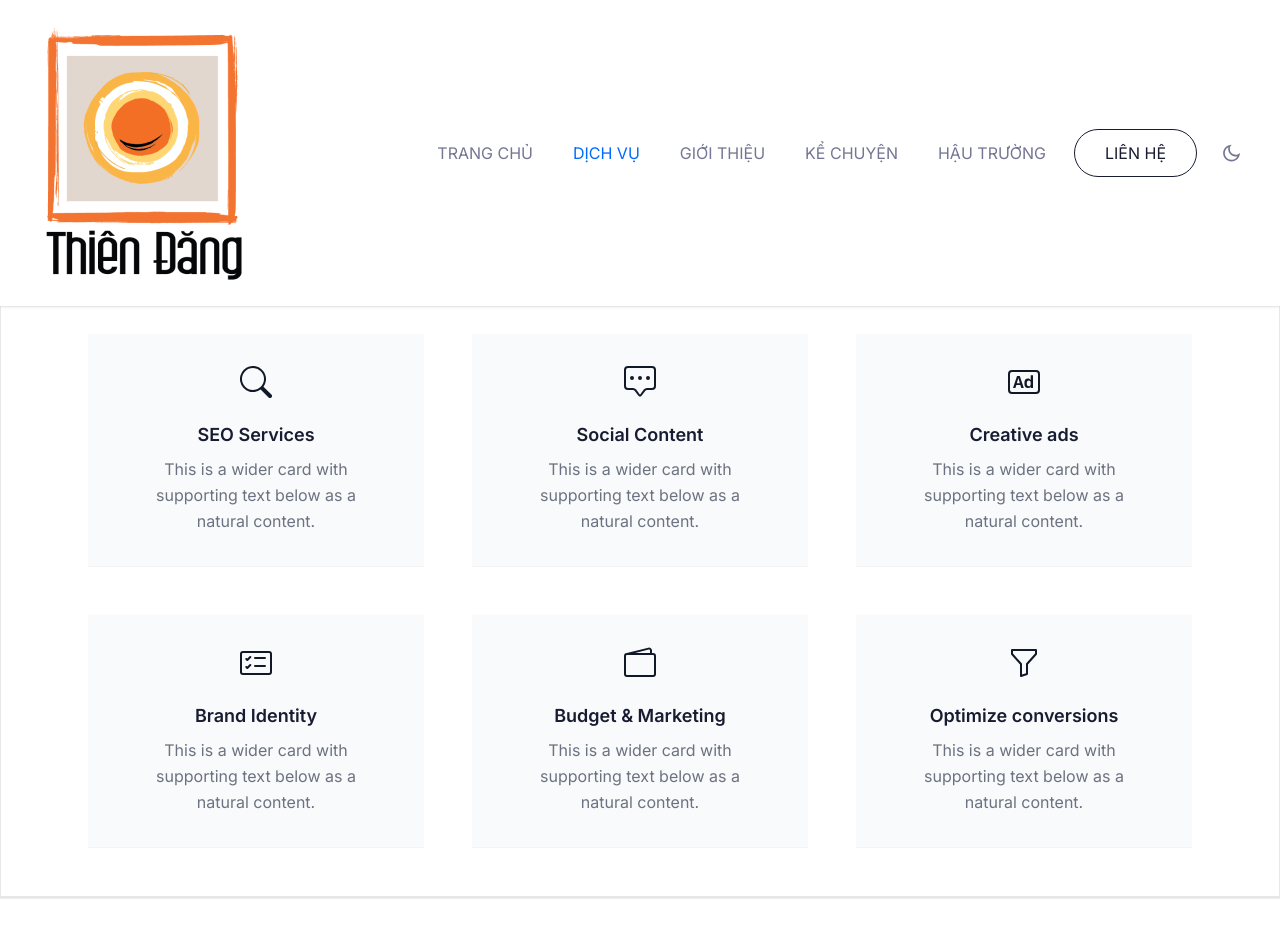
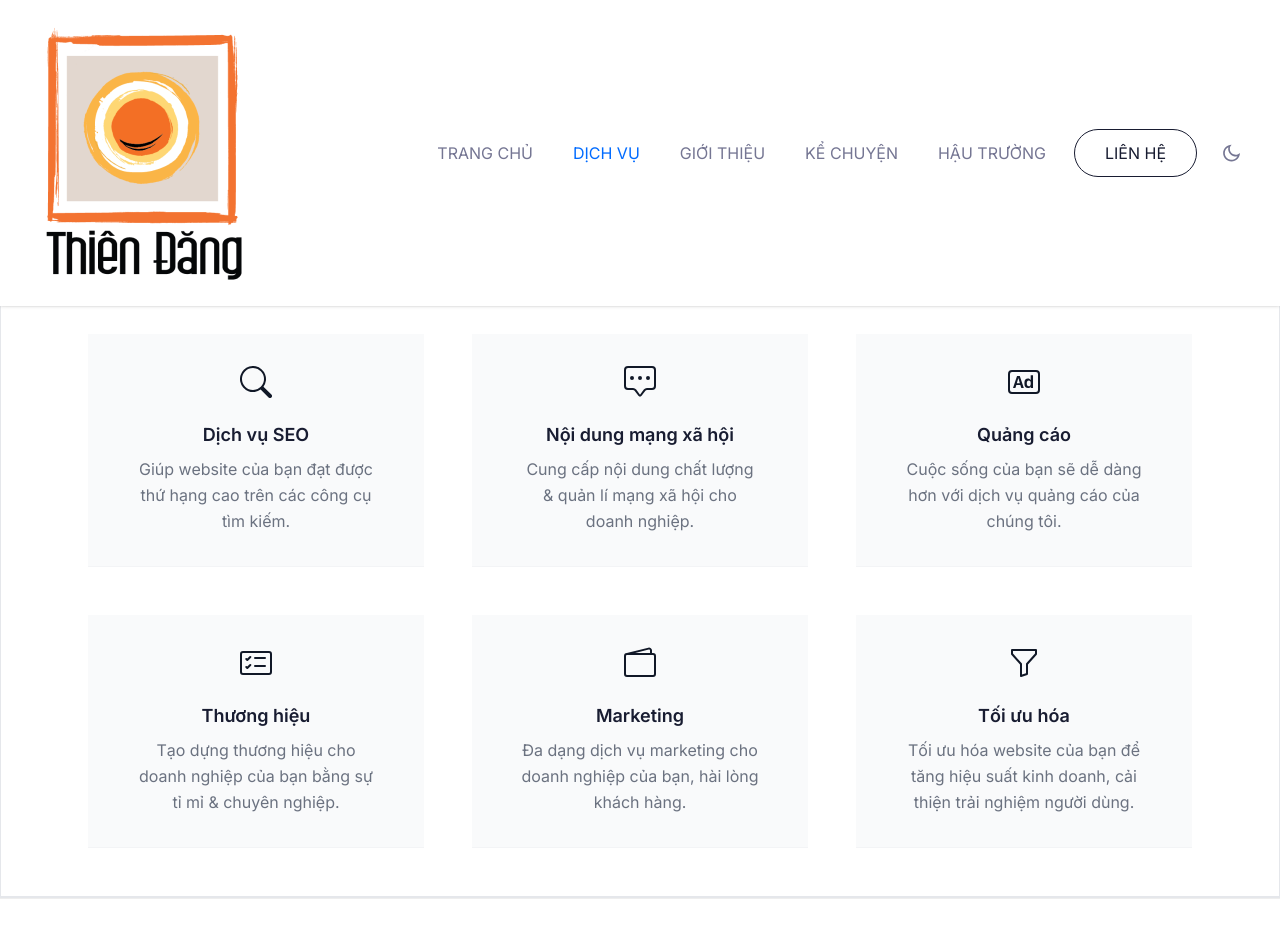
Before and after one commit to jackytank/vct, a Next.js app: page /dich-vu in a window 1280 px wide. Shown: the top 952 px of the page. Built offline with nearby package versions, Linux system fonts and the light colour scheme.

Commit message:
[modify] modify some content

```diff
--- a/app/(site)/dich-vu/page.tsx
+++ b/app/(site)/dich-vu/page.tsx
@@ -53,7 +53,7 @@ const ServicesPage = () => {
                             />
                         </svg>
                         <p className="text-gray-500 leading-relaxed font-light text-xl mx-auto pb-2">
-                            Save time managing advertising &amp; Content for your business.
+                            Tiết kiệm thời gian quản lý quảng cáo &amp; Nội dung cho doanh nghiệp của bạn.
                         </p>
                     </header>
                     {/* End heading */}
@@ -84,11 +84,10 @@ const ServicesPage = () => {
                                     </svg>
                                 </div>
                                 <h3 className="text-lg leading-normal mb-2 font-semibold text-black">
-                                    SEO Services
+                                    Dịch vụ SEO
                                 </h3>
                                 <p className="text-gray-500">
-                                    This is a wider card with supporting text below as a natural
-                                    content.
+                                    Giúp website của bạn đạt được thứ hạng cao trên các công cụ tìm kiếm.
                                 </p>
                             </div>
                             {/* end service block */}
@@ -121,11 +120,10 @@ const ServicesPage = () => {
                                     </svg>
                                 </div>
                                 <h3 className="text-lg leading-normal mb-2 font-semibold text-black">
-                                    Social Content
+                                    Nội dung mạng xã hội
                                 </h3>
                                 <p className="text-gray-500">
-                                    This is a wider card with supporting text below as a natural
-                                    content.
+                                    Cung cấp nội dung chất lượng & quản lí mạng xã hội cho doanh nghiệp.
                                 </p>
                             </div>
                             {/* end service block */}
@@ -158,11 +156,10 @@ const ServicesPage = () => {
                                     </svg>
                                 </div>
                                 <h3 className="text-lg leading-normal mb-2 font-semibold text-black">
-                                    Creative ads
+                                    Quảng cáo
                                 </h3>
                                 <p className="text-gray-500">
-                                    This is a wider card with supporting text below as a natural
-                                    content.
+                                    Cuộc sống của bạn sẽ dễ dàng hơn với dịch vụ quảng cáo của chúng tôi.
                                 </p>
                             </div>
                             {/* end service block */}
@@ -193,11 +190,10 @@ const ServicesPage = () => {
                                     </svg>
                                 </div>
                                 <h3 className="text-lg leading-normal mb-2 font-semibold text-black">
-                                    Brand Identity
+                                    Thương hiệu
                                 </h3>
                                 <p className="text-gray-500">
-                                    This is a wider card with supporting text below as a natural
-                                    content.
+                                    Tạo dựng thương hiệu cho doanh nghiệp của bạn bằng sự tỉ mỉ &amp; chuyên nghiệp.
                                 </p>
                             </div>
                             {/* end service block */}
@@ -229,11 +225,10 @@ const ServicesPage = () => {
                                     </svg>
                                 </div>
                                 <h3 className="text-lg leading-normal mb-2 font-semibold text-black">
-                                    Budget &amp; Marketing
+                                    Marketing
                                 </h3>
                                 <p className="text-gray-500">
-                                    This is a wider card with supporting text below as a natural
-                                    content.
+                                    Đa dạng dịch vụ marketing cho doanh nghiệp của bạn, hài lòng khách hàng.
                                 </p>
                             </div>
                             {/* end service block */}
@@ -265,11 +260,10 @@ const ServicesPage = () => {
                                     </svg>
                                 </div>
                                 <h3 className="text-lg leading-normal mb-2 font-semibold text-black">
-                                    Optimize conversions
+                                    Tối ưu hóa
                                 </h3>
                                 <p className="text-gray-500">
-                                    This is a wider card with supporting text below as a natural
-                                    content.
+                                    Tối ưu hóa website của bạn để tăng hiệu suất kinh doanh, cải thiện trải nghiệm người dùng.
                                 </p>
                             </div>
                             {/* end service block */}
--- a/components/Footer/index.tsx
+++ b/components/Footer/index.tsx
@@ -292,7 +292,7 @@ const Footer = () => {
             className="animate_top"
           >
             <p>
-              &copy; {new Date().getFullYear()} Solid. All rights reserved
+              &copy; {new Date().getFullYear()} Thien Dang. All rights reserved
             </p>
           </motion.div>
 
--- a/components/Header/index.tsx
+++ b/components/Header/index.tsx
@@ -150,7 +150,7 @@ const Header = () => {
 
           <div className="mt-7 flex items-center gap-6 xl:mt-0">
             <Link
-              href="/support"
+              href="/lien-he"
               className="flex items-center justify-center rounded-full
               border-black border px-7.5 py-2.5 text-regular text-black
               duration-300 ease-in-out hover:bg-black hover:text-white
```
Also changed, not shown: components/Contact/index.tsx (+15 -16 lines).
